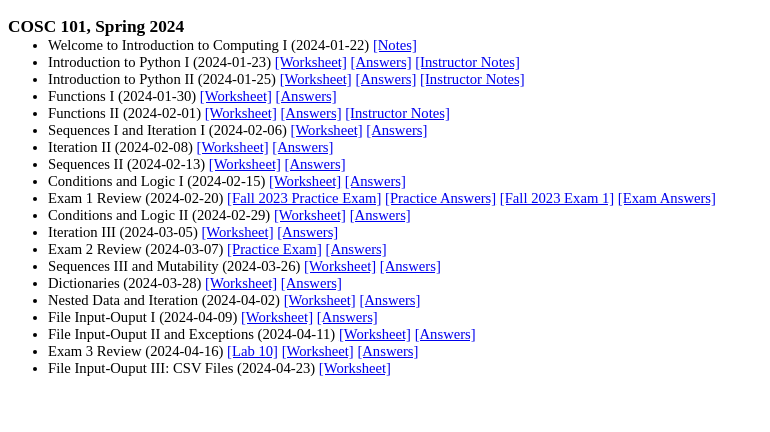
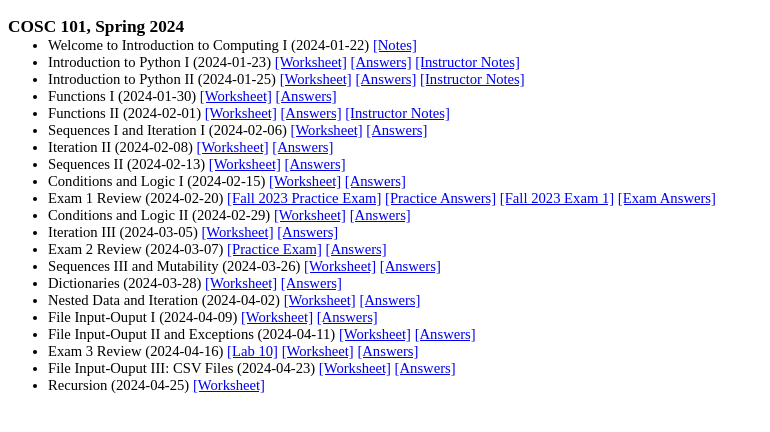
Before and after one commit to georgianahaldeman/cosc101, a Jekyll site: the page built from docs/notes/index.md, in a window 1280 px wide. Shown: the top 432 px of the page, without its empty margins (0-770 px from the left). Built offline with Jekyll 4.4.1, drawn with Linux system fonts in a browser that asks for light colours; our own code applies the rules of GitHub Pages for plain Markdown files.

Commit message:
recursion worksheet

```diff
--- a/docs/notes/index.md
+++ b/docs/notes/index.md
@@ -39,13 +39,14 @@
 
 - Exam 3 Review (2024-04-16) [[Lab 10]](./files/lab10.zip) [[Worksheet]](./files/4_16.pdf) [[Answers]](./files/4_16_ans.pdf)
 
-- File Input-Ouput III: CSV Files (2024-04-23) [[Worksheet]](./files/4_23.pdf)
+- File Input-Ouput III: CSV Files (2024-04-23) [[Worksheet]](./files/4_23.pdf) [[Answers]](./files/4_23_ans.pdf)
+
+- Recursion (2024-04-25) [[Worksheet]](./files/4_25.pdf)
 
 <!--
 - Sequences II and Mutability I (2023-10-05) [[Worksheet]](./notes/10_5.pdf) [[Notes]](./answers/10_5_answers.pdf)
 
 - Mutability II and Practice Problems (2023-10-12) [[Worksheet]](./notes/10_12.pdf) [[Notes]](./answers/10_12_answers.pdf)
-
 
 - Dictionaries (2023-10-24) [[Worksheet]](./notes/10_24.pdf) [[Notes]](./answers/10_24_answers.pdf)
 
```
Also changed, not shown: 2 other files.
